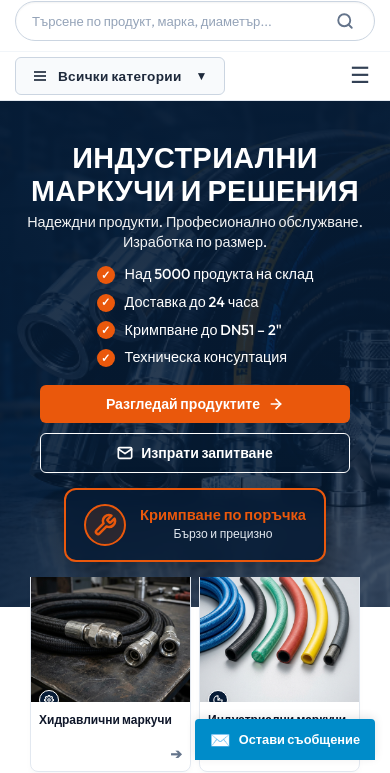
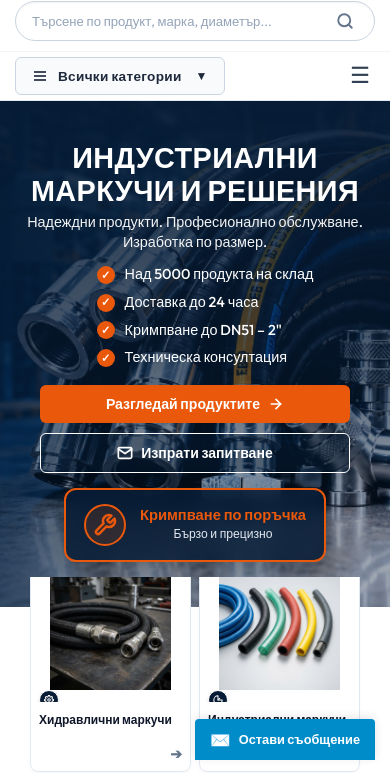
Before and after one commit to belcevbozidar-sudo/hydrolux-premium-store, a website: page index.html in a window 390 px wide. Shown: the part 84-857 px from the top of the page. Drawn offline with Linux system fonts and the light colour scheme; no server answers.

Commit message:
style: fix category card image cropping and brighten hero section background overlay

```diff
--- a/css/styles.css
+++ b/css/styles.css
@@ -671,7 +671,7 @@ p {
   left: 0;
   width: 100%;
   height: 100%;
-  background: linear-gradient(90deg, rgba(6, 28, 54, 0.96) 0%, rgba(6, 28, 54, 0.9) 45%, rgba(6, 28, 54, 0.45) 75%, rgba(6, 28, 54, 0.05) 100%);
+  background: linear-gradient(90deg, rgba(6, 28, 54, 0.97) 0%, rgba(6, 28, 54, 0.85) 35%, rgba(6, 28, 54, 0.3) 60%, rgba(6, 28, 54, 0) 80%);
   z-index: 1;
 }
 
@@ -881,7 +881,7 @@ p {
   aspect-ratio: 1.1 / 1;
   height: auto;
   overflow: hidden;
-  background-color: #f8fafc;
+  background-color: #ffffff;
   display: flex;
   align-items: center;
   justify-content: center;
@@ -891,7 +891,8 @@ p {
 .category-card-6-img-wrapper img {
   width: 100%;
   height: 100%;
-  object-fit: cover;
+  object-fit: contain;
+  padding: 12px;
   transition: var(--transition);
 }
 
@@ -1064,7 +1065,7 @@ p {
     background-position: 70% center;
   }
   .hero-bg-overlay {
-    background: linear-gradient(180deg, rgba(6, 28, 54, 0.95) 0%, rgba(6, 28, 54, 0.85) 60%, rgba(6, 28, 54, 0.7) 100%) !important;
+    background: linear-gradient(180deg, rgba(6, 28, 54, 0.95) 0%, rgba(6, 28, 54, 0.7) 50%, rgba(6, 28, 54, 0.2) 100%) !important;
   }
   .hero-benefits-grid {
     justify-content: center;
```
